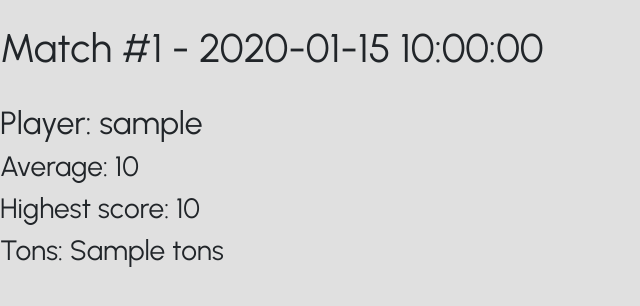
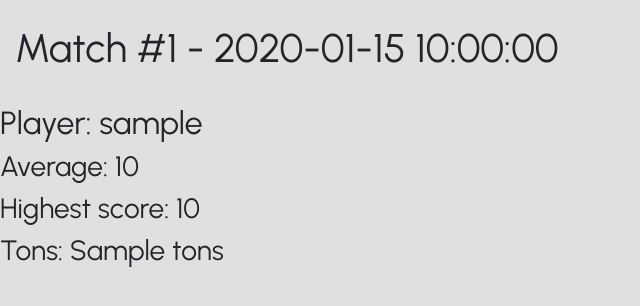
Before and after one commit to itsmatu/Darts-scores, a Flask app: template templates/game.html in a window 1280 px wide. Shown: the part 86-392 px from the top of the page, without its empty margins (0-640 px from the left). Run offline with Flask 2, Linux system fonts and the light colour scheme; the template is opened without the code that fills it: most values are stand-ins (such as "Sample title", 1, 10 or a date in 2020); some libraries are stand-ins or nearby versions.

Commit message:
Small margin fixes to game.html

```diff
--- a/templates/game.html
+++ b/templates/game.html
@@ -3,10 +3,12 @@
 {% block title %}Main page{% endblock %}
 {% block content %}
 <title>Darts scores</title>
-<h1>Match #{{ avg.game_id }} - {{ avg.average_date }}</h1>
+<h1 style="margin-left: 15px;">Match #{{ avg.game_id }} - {{ avg.average_date }}</h1>
 <br>
+<section style="margin-left: 25px;"></section>
 <h2>Player: {{ player1.username }}</h2>
 <h3>Average: {{ avg.average }}</h3>
 <h3>Highest score: {{ avg.highest_score }}</h3>
 <h3>Tons: {{ avg.tons }}</h3>
+</section>
 {% endblock %}
```
